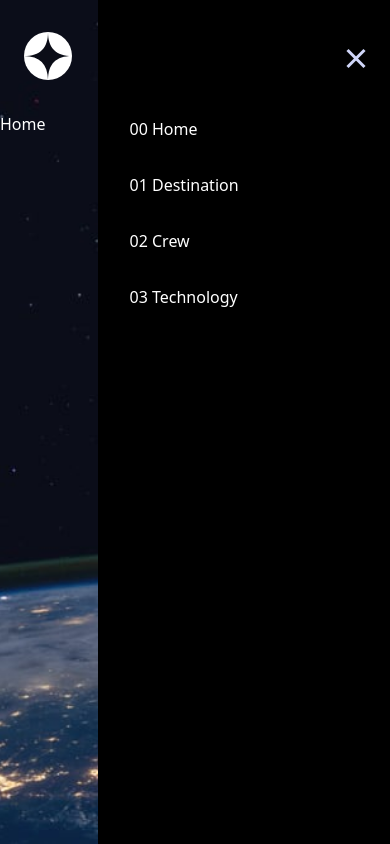
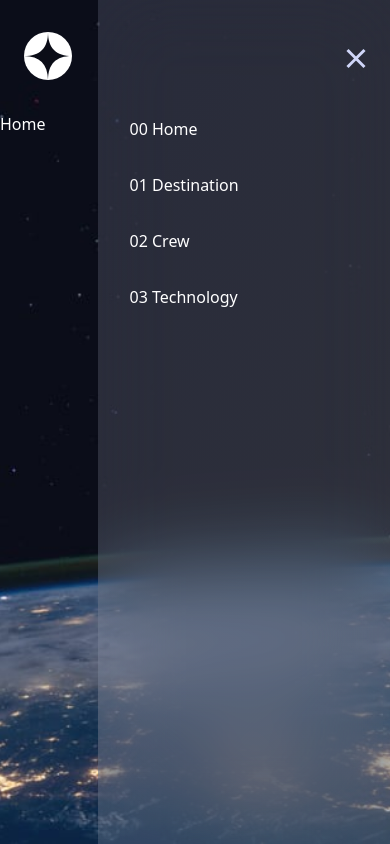
Before and after one commit to Yole-dev/Space_Tourism, a React (Vite) app: page / in a window 390 px wide. Both pictures are taken after a click on the picture 354 px from the left and 56 px from the top of the page. Built offline with nearby package versions, Linux system fonts and the light colour scheme.

Commit message:
still working on the mobile navbar styling

```diff
--- a/src/components/Layout.jsx
+++ b/src/components/Layout.jsx
@@ -67,7 +67,7 @@ function MobileNavBar() {
       {/* mobile nav menu */}
 
       {isOpen && (
-        <div className="absolute top-[0] min-h-svh w-[75%] self-end flex flex-col bg-black">
+        <div className="absolute top-[0] min-h-svh w-[75%] self-end flex flex-col backdrop-blur-2xl bg-[linear-gradient(120deg,rgba(208,214,249,0.15)_0%,rgba(255,255,255,0.15)_100%)] ">
           <div className="flex flex-col py-[3rem] px-[1.5rem] w-full">
             <img
               src={closeIcon}
```
